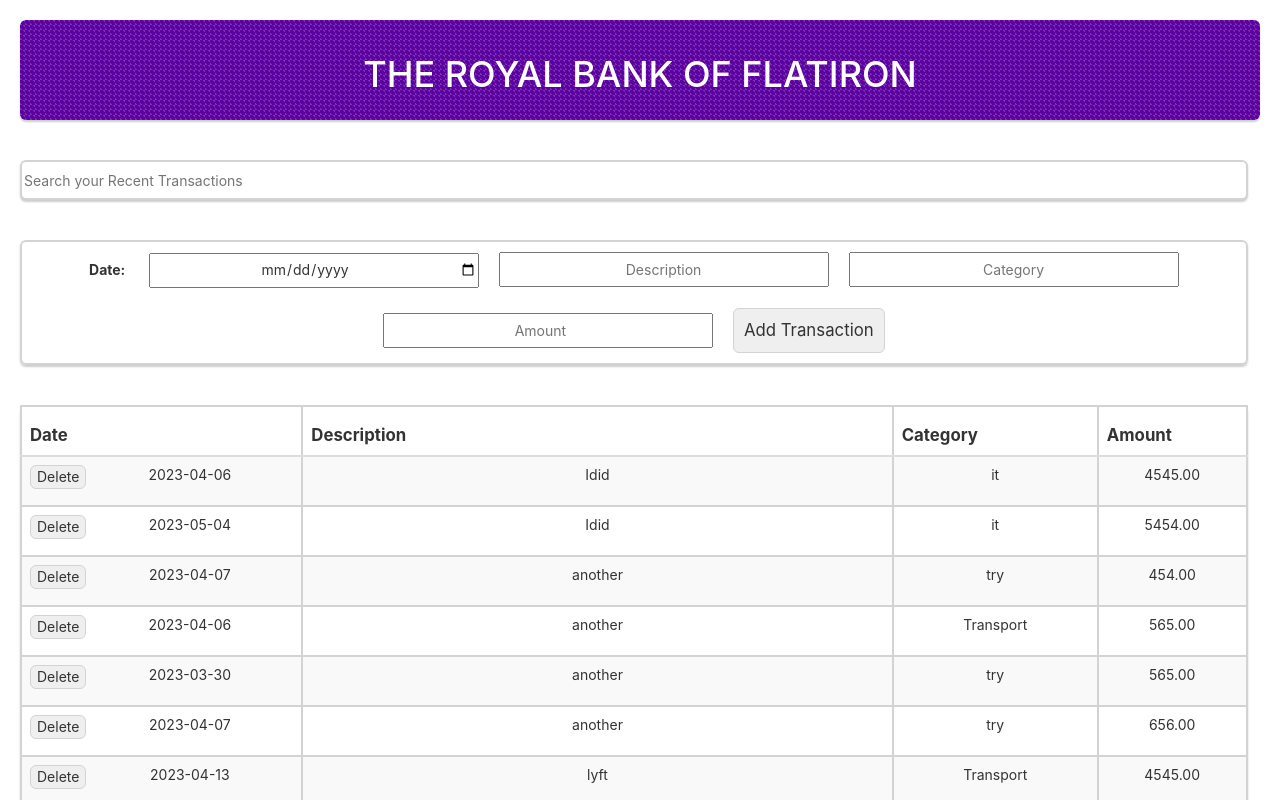
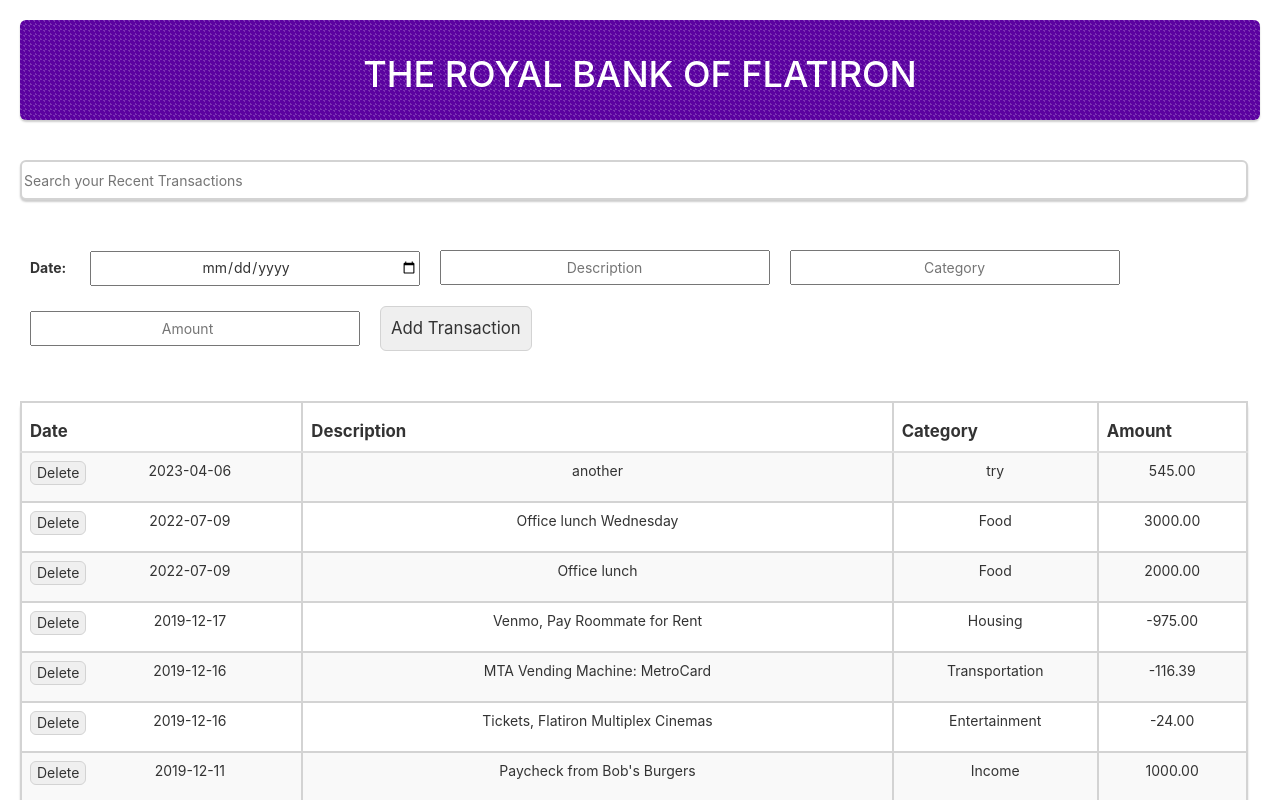
Before and after one commit to Soundmoney254/Bank-of-Flatiron, a React (Create React App) app: page / in a window 1280 px wide. Shown: the top 800 px of the page. Built offline with nearby package versions, Linux system fonts and the light colour scheme; data requests are answered from the project's data file.

Commit message:
debugging

```diff
--- a/db.json
+++ b/db.json
@@ -88,113 +88,22 @@
       "date": "2022-07-09",
       "description": "Office lunch",
       "category": "Food",
-      "amount": 2000,
+      "amount": "2000",
       "id": 13
     },
     {
       "date": "2022-07-09",
       "description": "Office lunch Wednesday",
       "category": "Food",
-      "amount": 3000,
+      "amount": "3000",
       "id": 14
-    },
-    {
-      "date": "2023-04-23",
-      "description": "lyft ",
-      "category": "Transport",
-      "amount": 1000,
-      "id": 18
-    },
-    {
-      "date": "2023-04-06",
-      "description": "lyft ",
-      "category": "Transport",
-      "amount": 3231,
-      "id": 19
-    },
-    {
-      "date": "2023-04-26",
-      "description": "another ",
-      "category": "try",
-      "amount": 464,
-      "id": 20
-    },
-    {
-      "date": "2023-04-06",
-      "description": "rerer",
-      "category": "terte",
-      "amount": 4545,
-      "id": 21
-    },
-    {
-      "date": "2023-04-14",
-      "description": "hellu",
-      "category": "again",
-      "amount": 7878,
-      "id": 22
-    },
-    {
-      "date": "2023-04-05",
-      "description": "another ",
-      "category": "try",
-      "amount": 454,
-      "id": 23
     },
     {
       "date": "2023-04-06",
       "description": "another ",
-      "category": "Transport",
-      "amount": "5656",
-      "id": 24
-    },
-    {
-      "date": "2023-04-13",
-      "description": "lyft ",
-      "category": "Transport",
-      "amount": "4545",
-      "id": 25
-    },
-    {
-      "date": "2023-04-07",
-      "description": "another ",
       "category": "try",
-      "amount": "656",
-      "id": 26
-    },
-    {
-      "date": "2023-03-30",
-      "description": "another ",
-      "category": "try",
-      "amount": "565",
-      "id": 27
-    },
-    {
-      "date": "2023-04-06",
-      "description": "another ",
-      "category": "Transport",
-      "amount": "565",
-      "id": 28
-    },
-    {
-      "date": "2023-04-07",
-      "description": "another ",
-      "category": "try",
-      "amount": "454",
-      "id": 29
-    },
-    {
-      "date": "2023-05-04",
-      "description": "Idid",
-      "category": "it",
-      "amount": "5454",
-      "id": 30
-    },
-    {
-      "date": "2023-04-06",
-      "description": "Idid",
-      "category": "it",
-      "amount": "4545",
-      "id": 31
+      "amount": "545",
+      "id": 15
     }
   ]
 }
--- a/src/App.js
+++ b/src/App.js
@@ -7,9 +7,9 @@ import Table from './components/Table';
 
 function App() {
   const [transactions, setTransactions] = useState([]);
-
   useEffect(() => {
     fetchData();
+
   }, []);
 // A function for fetching data from db.json and passing it to the children components
   async function fetchData() {
@@ -21,7 +21,6 @@ function App() {
       console.log(error);
     }
   }
-
 
   //Handler function for delete buttons
   async function handleDelete(id) {
@@ -40,9 +39,7 @@ function App() {
     }
   }
 
-  function updateTransactions(newTransaction, event){
-    event.preventDefault();
-    const form = document.querySelector("#form");
+  function updateTransactions(newTransaction){
       fetch('http://localhost:8001/transactions', {
         method: 'POST',
         headers: { 'Content-Type': 'application/json' },
@@ -51,14 +48,10 @@ function App() {
         .then((response) => response.json())
         .then((postedData) => {
           console.log(postedData.id, postedData.date, postedData.description, postedData.category, postedData.amount)
-          let updatedTransactionList = [...transactions, postedData]
-          setTransactions(updatedTransactionList)
-          console.log(updatedTransactionList)
-
+          setTransactions([postedData, ...transactions])
+          console.log(transactions)
         })
         .catch((error) => console.log(error));
-      form.reset();
-
   }
 
   return (
@@ -69,9 +62,8 @@ function App() {
       <hr/>
       <Form updateTransactions = {updateTransactions}  />
       <hr/>
-      <Table transactions = {transactions} handleDelete ={handleDelete} />
+      <Table transactions = {transactions} handleDelete = {handleDelete} />
     </div>
   );
 }
-
 export default App;
--- a/src/components/Form.js
+++ b/src/components/Form.js
@@ -1,4 +1,4 @@
-import React, {useState} from 'react';
+import React, {useState, useEffect} from 'react';
 
 function Form({updateTransactions}) {
   const [newTransaction, setNewTransaction] = useState({
@@ -7,6 +7,8 @@ function Form({updateTransactions}) {
     category: "",
     amount:"",
   });
+
+  const [resetForm, setResetForm] = useState(false);
 
   function handleChange(event) {
     const name = event.target.name;
@@ -19,9 +21,29 @@ function Form({updateTransactions}) {
     });
   }
 
+  function handleSubmit(event) {
+    event.preventDefault();
+    updateTransactions(newTransaction);
+    setResetForm(true);
+  }
+
+  useEffect(() => {
+    handleReset();
+  }, [resetForm]);
+
+  function handleReset() {
+    setNewTransaction({
+      date: '',
+      description: '',
+      category: '',
+      amount: '',
+    });
+    setResetForm(false);
+  }
   return (
     <div>
-        <form id='form' onSubmit={(event) => updateTransactions(newTransaction, event)}>
+        <form id='inputForm'
+        onSubmit={event => handleSubmit(event)}>
             <label htmlFor='date' className='input' > Date: </label>
             <input id ='date'
              className='input'
--- a/src/components/Table.js
+++ b/src/components/Table.js
@@ -1,16 +1,32 @@
-import React from 'react';
+import React, {useEffect, useState} from 'react';
 
 function Table({transactions, handleDelete}) {
+  const [tableRows, setTableRows] = useState([]);
 
-  //Receives transactions state as a prop, maps and renders them
-  const allTransactions = (transactions.map((transaction) => (
-    <tr key={transaction.id}>
-      <td><button className= "deleteButtons" onClick={() => handleDelete(transaction.id)}>Delete</button>{transaction.date}</td>
-      <td>{transaction.description}</td>
-      <td>{transaction.category}</td>
-      <td>{Number(transaction.amount).toFixed(2)}</td>
-    </tr>)
-  ))
+  //Receives transactions state as a prop, maps and renders it
+  function createRows() {
+    if (!transactions) {
+      return;
+    }
+    const allTransactions = transactions.map((transaction) => (
+      <tr key={transaction.id}>
+        <td>
+          <button className="deleteButtons" onClick={() => handleDelete(transaction.id)}>
+            Delete
+          </button>
+          {transaction.date}
+        </td>
+        <td>{transaction.description}</td>
+        <td>{transaction.category}</td>
+        <td>{Number(transaction.amount).toFixed(2)}</td>
+      </tr>
+    ));
+    setTableRows(allTransactions);
+  }
+
+  useEffect(() => {
+    createRows();
+  }, [transactions]);
 
   return (
     <table id='table' className="table table-striped table-hover">
@@ -23,7 +39,7 @@ function Table({transactions, handleDelete}) {
         </tr>
       </thead>
       <tbody id='tableBody'>
-        {allTransactions}
+        {tableRows}
       </tbody>
     </table>
   );
```
